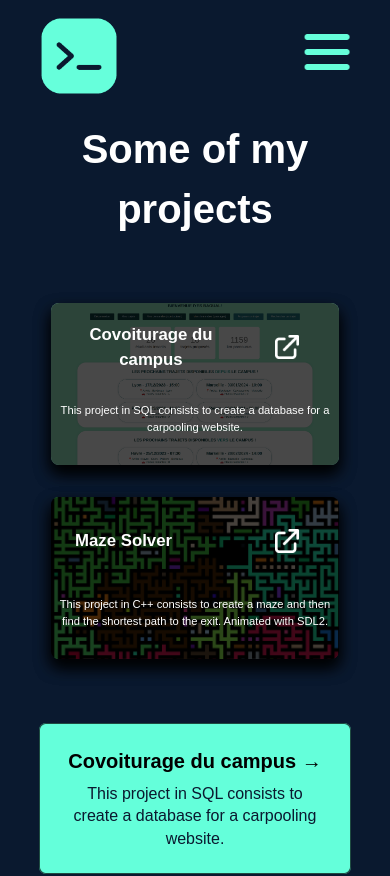
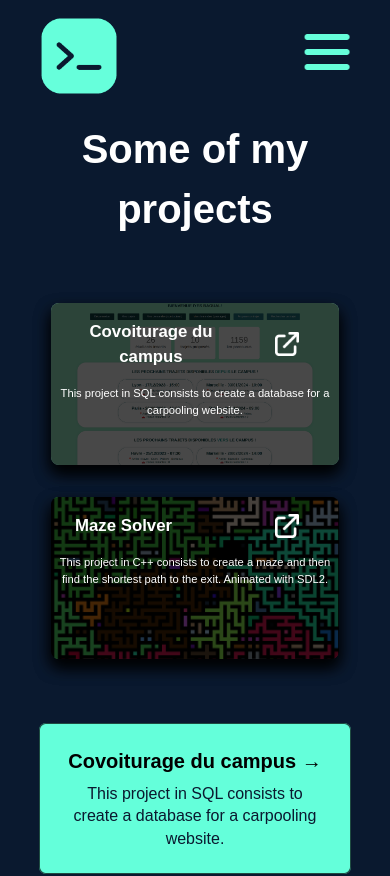
Before and after one commit to RomainPierre7/Portfolio, an Astro site: page /Portfolio/projects in a window 390 px wide. Shown: the top 876 px of the page. Built offline with nearby package versions, Linux system fonts and the light colour scheme; Astro itself is replaced by a stand-in of ours.

Commit message:
none effect for cards on mobile

```diff
--- a/src/components/ProjectCardLeft.astro
+++ b/src/components/ProjectCardLeft.astro
@@ -66,7 +66,11 @@ const { title, description, image, link } = Astro.props
     .project-card_header img {
         width: 1.5rem;
         height: 1.5rem;
-        margin: 2rem;
+        margin: 0 2rem;
+    }
+
+    .project-card_info p {
+        margin: 1rem;
     }
 
     .project-card_image {
@@ -101,6 +105,14 @@ const { title, description, image, link } = Astro.props
     }
 
     @media (max-width: 1125px) {
+        .project-card:hover .project-card_image img {
+            transform: none;
+        }
+
+        .project-card:hover .project-card_info {
+            transform: none;
+        }
+
         .project-card_info {
             right: 50%;
             transform: translateX(50%);
@@ -130,6 +142,10 @@ const { title, description, image, link } = Astro.props
             width: 20rem;
             height: 11.25rem;
             font-size: 1rem;
+        }
+
+        .project-card_info p {
+            margin: 0rem;
         }
 
         .project-card_image {
--- a/src/components/ProjectCardRight.astro
+++ b/src/components/ProjectCardRight.astro
@@ -66,7 +66,11 @@ const { title, description, image, link } = Astro.props
     .project-card_header img {
         width: 1.5rem;
         height: 1.5rem;
-        margin: 2rem;
+        margin: 0 2rem;
+    }
+
+    .project-card_info p {
+        margin: 1rem;
     }
 
     .project-card_image {
@@ -101,6 +105,14 @@ const { title, description, image, link } = Astro.props
     }
 
     @media (max-width: 1125px) {
+        .project-card:hover .project-card_image img {
+            transform: none;
+        }
+
+        .project-card:hover .project-card_info {
+            transform: none;
+        }
+
         .project-card_info {
             left: 50%;
             transform: translateX(-50%);
@@ -130,6 +142,10 @@ const { title, description, image, link } = Astro.props
             width: 20rem;
             height: 11.25rem;
             font-size: 1rem;
+        }
+
+        .project-card_info p {
+            margin: 0rem;
         }
 
         .project-card_image {
```
